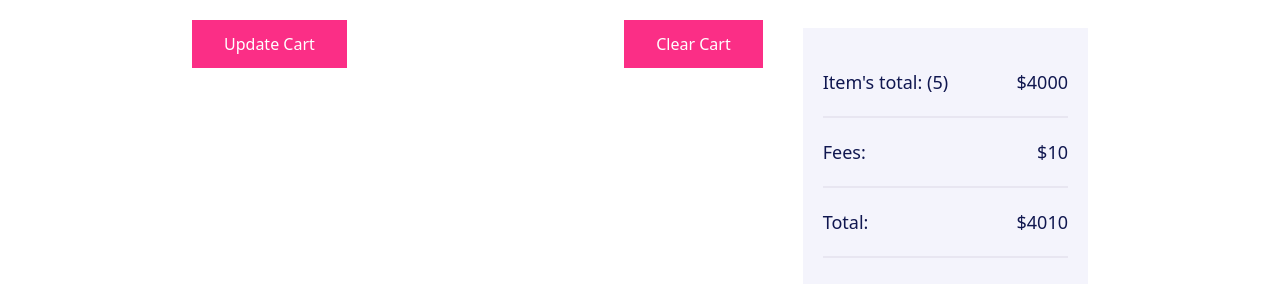
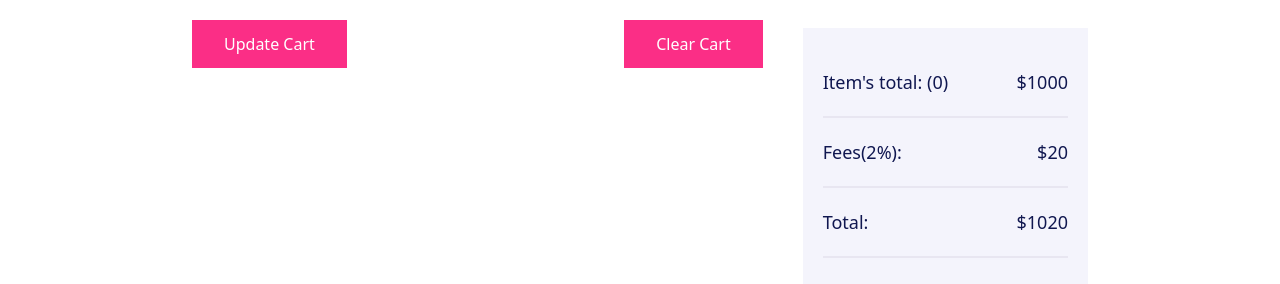
Before and after one commit to Jamleads/Ecommerce-React-app, a React (Vite) app: page /cart in a window 1280 px wide. Shown: the part 522-806 px from the top of the page. Built offline with nearby package versions, Linux system fonts and the light colour scheme.

Commit message:
checkout fee, clear cart

```diff
--- a/src/Components/Button.jsx
+++ b/src/Components/Button.jsx
@@ -1,8 +1,11 @@
 import React from "react";
 
-const Button = ({ buttonText, style }) => {
+const Button = ({ buttonText, style, onClick }) => {
   return (
-    <button className={`px-8 py-3 bg-pink text-mainWhite ${style}`}>
+    <button
+      className={`px-8 py-3 bg-pink text-mainWhite ${style}`}
+      onClick={onClick}
+    >
       {buttonText}
     </button>
   );
--- a/src/Components/Cart.jsx
+++ b/src/Components/Cart.jsx
@@ -1,10 +1,11 @@
-import React from "react";
+import React, { useEffect, useState } from "react";
 import { useSelector } from "react-redux";
 import Shocase from "./Showcase";
 import ProductCart2 from "./ProductCart2";
 import Button from "./Button";
 import { useDispatch } from "react-redux";
 import { remove } from "../store/cartSlice";
+import { clear } from "../store/cartSlice";
 import { toast, ToastContainer } from "react-toastify";
 
 const Cart = () => {
@@ -12,7 +13,6 @@ const Cart = () => {
   console.log(productCart);
 
   const dispatch = useDispatch();
-
   const removeFromCart = (id) => {
     dispatch(remove(id));
     showRemoveToast("Item successfully removed from cart!");
@@ -25,6 +25,23 @@ const Cart = () => {
       hideProgressBar: true,
     });
   };
+
+  const clearCart = () => {
+    dispatch(clear());
+    showClearToast("Cart cleared");
+  };
+
+  const showClearToast = (message) => {
+    toast.success(message, {
+      position: "top-center",
+      autoClose: 2000,
+      hideProgressBar: true,
+    });
+  };
+
+  let itemsTotalPrice = 1000;
+  const chargesFee = itemsTotalPrice * 0.02;
+  const checoutTotalPrice = itemsTotalPrice + chargesFee;
 
   return (
     <>
@@ -74,24 +91,24 @@ const Cart = () => {
             <div className="items-total p-5 mt-10 bg-[#F4F4FC]">
               <div className="flex items-center justify-between py-5 border-b-2 border-[#E8E6F1]">
                 <p className="lg:text-lg text-[#101750] text-bold">
-                  Item's total: <span>(5)</span>
+                  Item's total: <span className="total-items">(0)</span>
                 </p>
                 <p className="lg:text-lg text-[#101750] text-bold">
-                  $<span>4000</span>
+                  $<span>{itemsTotalPrice}</span>
                 </p>
               </div>
 
               <div className="flex items-center justify-between py-5 border-b-2 border-[#E8E6F1]">
-                <p className="lg:text-lg text-[#101750] text-bold">Fees:</p>
+                <p className="lg:text-lg text-[#101750] text-bold">Fees(2%):</p>
                 <p className="lg:text-lg text-[#101750] text-bold">
-                  $<span>10</span>
+                  $<span>{chargesFee}</span>
                 </p>
               </div>
 
               <div className="flex items-center justify-between py-5 border-b-2 border-[#E8E6F1]">
                 <p className="lg:text-lg text-[#101750] text-bold">Total:</p>
                 <p className="lg:text-lg text-[#101750] text-bold">
-                  $<span>4010</span>
+                  $<span>{checoutTotalPrice}</span>
                 </p>
               </div>
 
@@ -100,6 +117,7 @@ const Cart = () => {
               <Button
                 style="w-full bg-[#19D16F] mt-10 mb-5"
                 buttonText="Proceed To Checkout"
+                onClick={() => clearCart()}
               />
             </div>
           </div>
--- a/src/Components/ProductCart2.jsx
+++ b/src/Components/ProductCart2.jsx
@@ -3,8 +3,6 @@ import { useState } from "react";
 
 const ProductCart2 = ({ image, title, price, onClick }) => {
   const [count, setCount] = useState(1);
-  let singlePrice = price;
-  const totalPrice = count * price;
 
   return (
     <div className="product-card2 flex items-center py-2 border-b-4 border-[#E1E1E4]">
@@ -57,7 +55,7 @@ const ProductCart2 = ({ image, title, price, onClick }) => {
         <div className="w-1/3 text-[#15245E] font-bold">
           ${" "}
           <span className="total-price">
-            {(count * parseFloat(singlePrice)).toFixed(2)}
+            {(count * parseFloat(price)).toFixed(2)}
           </span>
         </div>
       </div>
--- a/src/store/cartSlice.js
+++ b/src/store/cartSlice.js
@@ -10,8 +10,11 @@ const cartSlice = createSlice({
     remove(state, action) {
       return state.filter((item) => item.id !== action.payload);
     },
+    clear(state, action) {
+      return [];
+    },
   },
 });
 
-export const { add, remove } = cartSlice.actions;
+export const { add, remove, clear } = cartSlice.actions;
 export default cartSlice.reducer;
```
